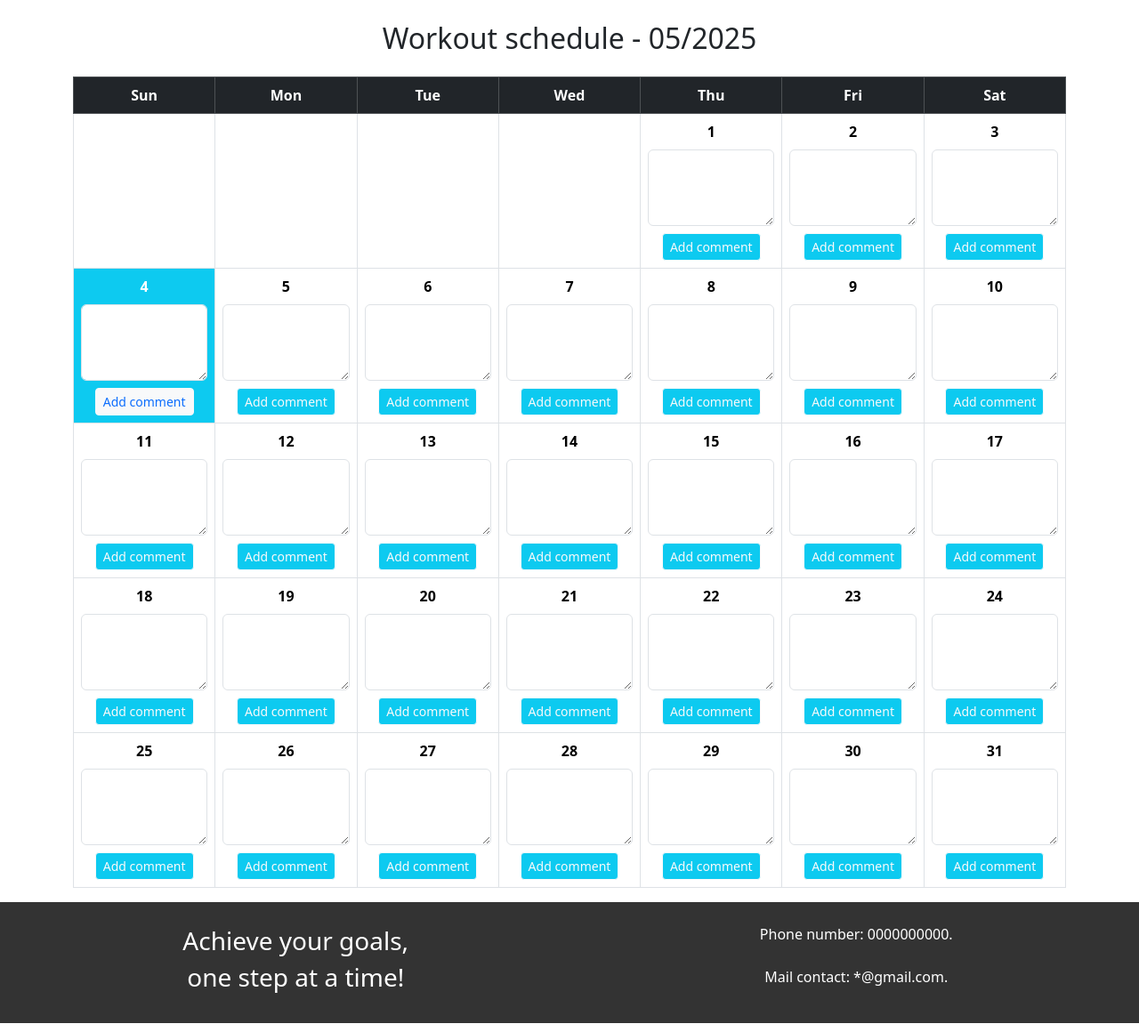
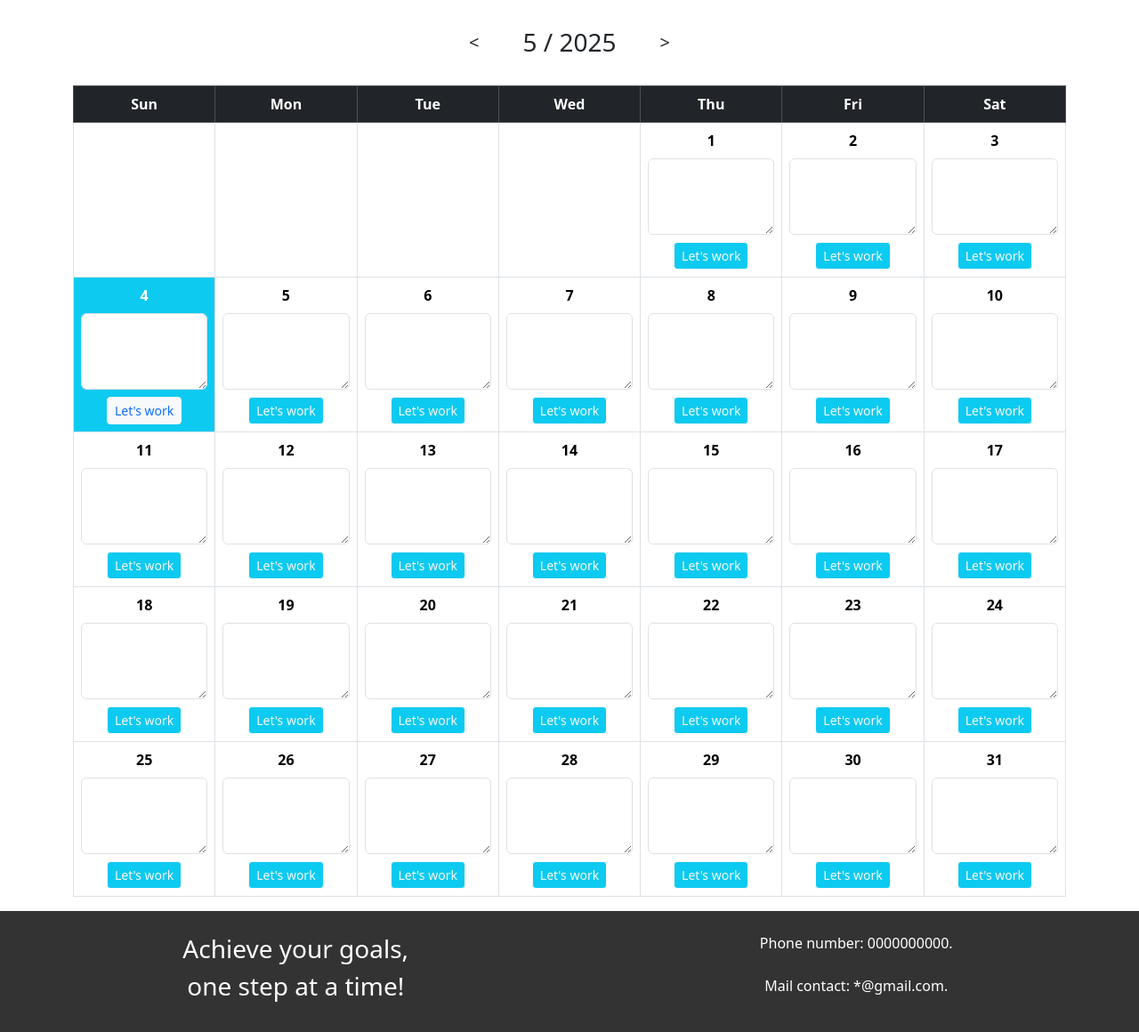
Before and after one commit to MinTrisss/WEB_50-, a PHP site: page /pages/workout.php in a window 1280 px wide. Shown: the part 56-1216 px from the top of the page at 89% size. Run offline with PHP 8.4, Linux system fonts and the light colour scheme; some libraries are stand-ins or nearby versions.

Commit message:
calendar, change email

```diff
--- a/new/includes/calendar.php
+++ b/new/includes/calendar.php
@@ -40,6 +40,24 @@ if (isset($_SESSION['user_id'])) {
 // Lấy tháng & năm
 $month = $_GET['month'] ?? date('m');
 $year = $_GET['year'] ?? date('Y');
+
+$month = (int)$month;
+$year = (int)$year;
+
+// Tính tháng trước và sau
+$prevMonth = $month - 1;
+$nextMonth = $month + 1;
+$prevYear = $year;
+$nextYear = $year;
+
+if ($prevMonth < 1) {
+    $prevMonth = 12;
+    $prevYear--;
+}
+if ($nextMonth > 12) {
+    $nextMonth = 1;
+    $nextYear++;
+}
 $first_day = mktime(0, 0, 0, $month, 1, $year);
 $days_in_month = date('t', $first_day);
 $start_day = date('w', $first_day);
@@ -47,7 +65,12 @@ $today = date('Y-m-d');
 ?>
 
 <div class="container mt-4">
-    <h2 class="text-center mb-4">Workout schedule - <?php echo "$month/$year"; ?></h2>
+    <div class="d-flex justify-content-center align-items-center gap-4 mb-4">
+        <a href="?month=<?= $prevMonth ?>&year=<?= $prevYear ?>" class="btn btn-lg px-4">&lt;</a>
+        <h2 class="m-0 fs-3"><?= "$month / $year" ?></h2>
+        <a href="?month=<?= $nextMonth ?>&year=<?= $nextYear ?>" class="btn btn-lg px-4">&gt;</a>
+    </div>
+
     <div class="table-responsive">
         <table class="table table-bordered text-center align-middle">
             <thead class="table-dark">
@@ -84,7 +107,7 @@ $today = date('Y-m-d');
                             </form>
                             <button type="button" class="btn btn-sm btn-outline-light <?= $isToday ? 'btn-light text-primary' : 'btn-info' ?>" data-bs-toggle="modal"
                                 data-bs-target="#noteModal"
-                                onclick="openNoteModal('<?= $date ?>', `<?= htmlspecialchars($note) ?>`)">Add comment
+                                onclick="openNoteModal('<?= $date ?>', `<?= htmlspecialchars($note) ?>`)">Let's work
                             </button>
                         </div>
                         </td>
@@ -132,4 +155,9 @@ function openNoteModal(date, content) {
     document.getElementById('modalDate').value = date;
     document.getElementById('modalContent').value = content;
 }
+
+const urlParams = new URLSearchParams(window.location.search);
+  if (urlParams.get('month') || urlParams.get('year')) {
+    window.scrollTo({ top: 0, behavior: 'smooth' });
+  }
 </script>
```
Also changed, not shown: new/pages/update_user_info.php (+11 -8 lines), new/assets/js/script.js (line endings or trailing spaces).
